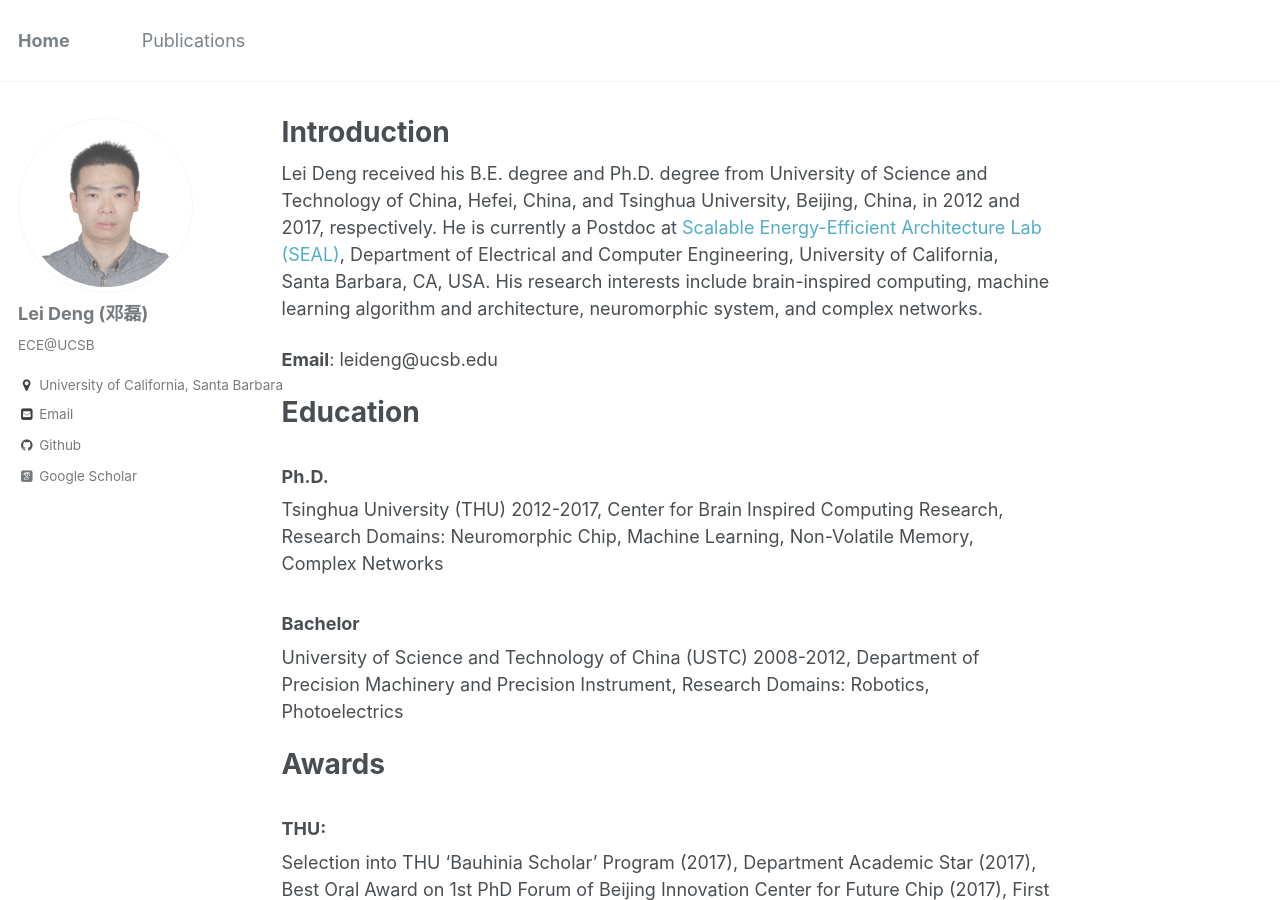
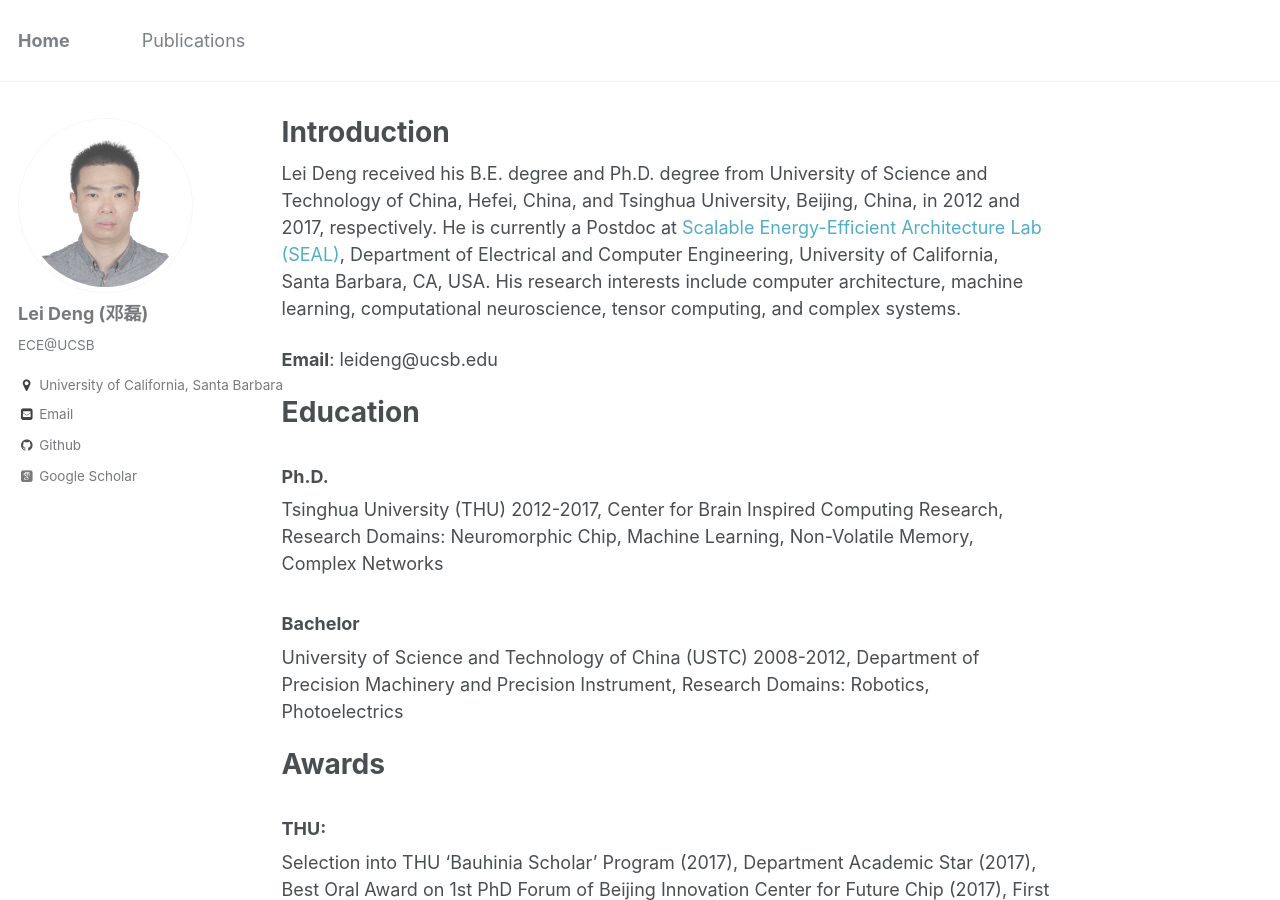
Before and after one commit to dllfei/dllfei.github.io, a Jekyll site: the page built from _pages/about.md, in a window 1280 px wide and 900 px high. Built offline with Jekyll 4.4.1, drawn with Linux system fonts in a browser that asks for light colours; some web fonts are replaced.

Commit message:
Update about.md

```diff
--- a/_pages/about.md
+++ b/_pages/about.md
@@ -8,7 +8,7 @@ redirect_from:
   - /about.html
 ---
 
-Lei Deng received his B.E. degree and Ph.D. degree from University of Science and Technology of China, Hefei, China, and Tsinghua University, Beijing, China, in 2012 and 2017, respectively. He is currently a Postdoc at [Scalable Energy-Efficient Architecture Lab (SEAL)](https://seal.ece.ucsb.edu/), Department of Electrical and Computer Engineering, University of California, Santa Barbara, CA, USA. His research interests include brain-inspired computing, machine learning algorithm and architecture, neuromorphic system, and complex networks.
+Lei Deng received his B.E. degree and Ph.D. degree from University of Science and Technology of China, Hefei, China, and Tsinghua University, Beijing, China, in 2012 and 2017, respectively. He is currently a Postdoc at [Scalable Energy-Efficient Architecture Lab (SEAL)](https://seal.ece.ucsb.edu/), Department of Electrical and Computer Engineering, University of California, Santa Barbara, CA, USA. His research interests include computer architecture, machine learning, computational neuroscience, tensor computing, and complex systems.
 
 **Email**: leideng@ucsb.edu
 
```
